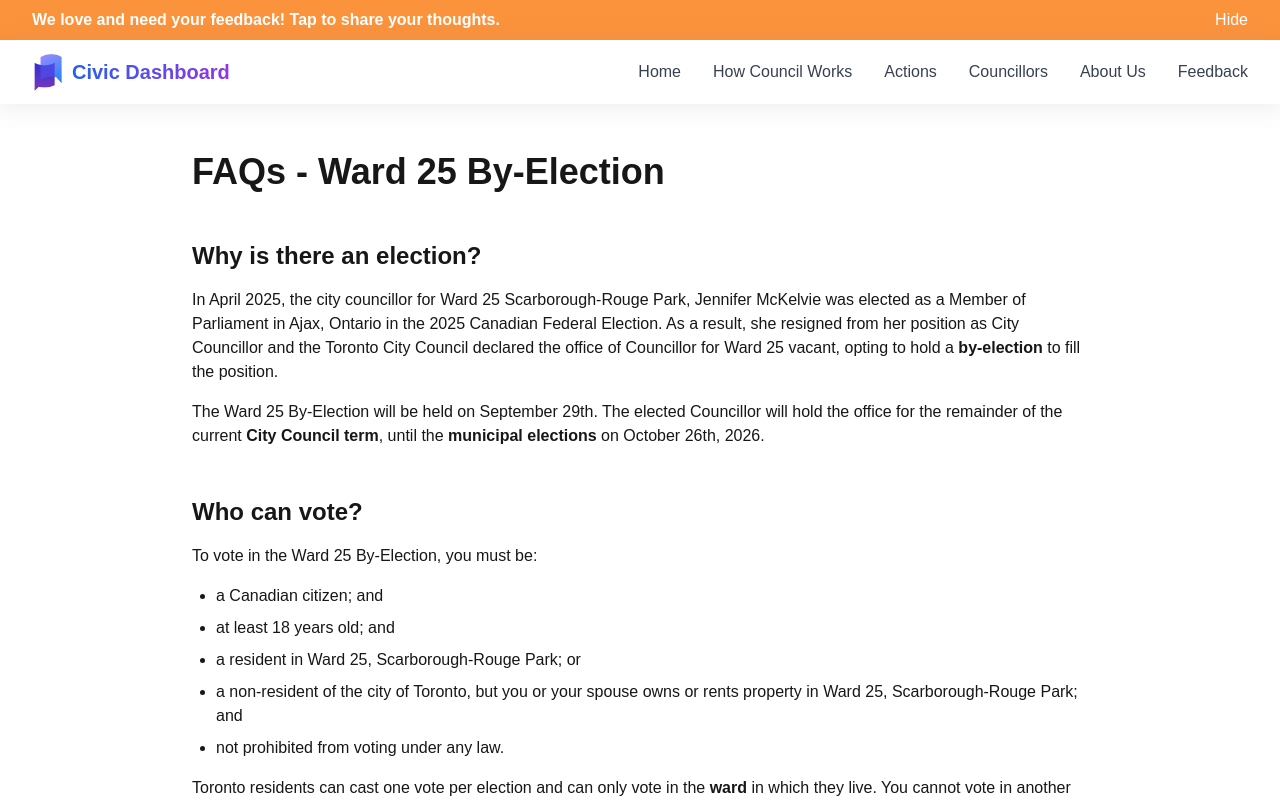
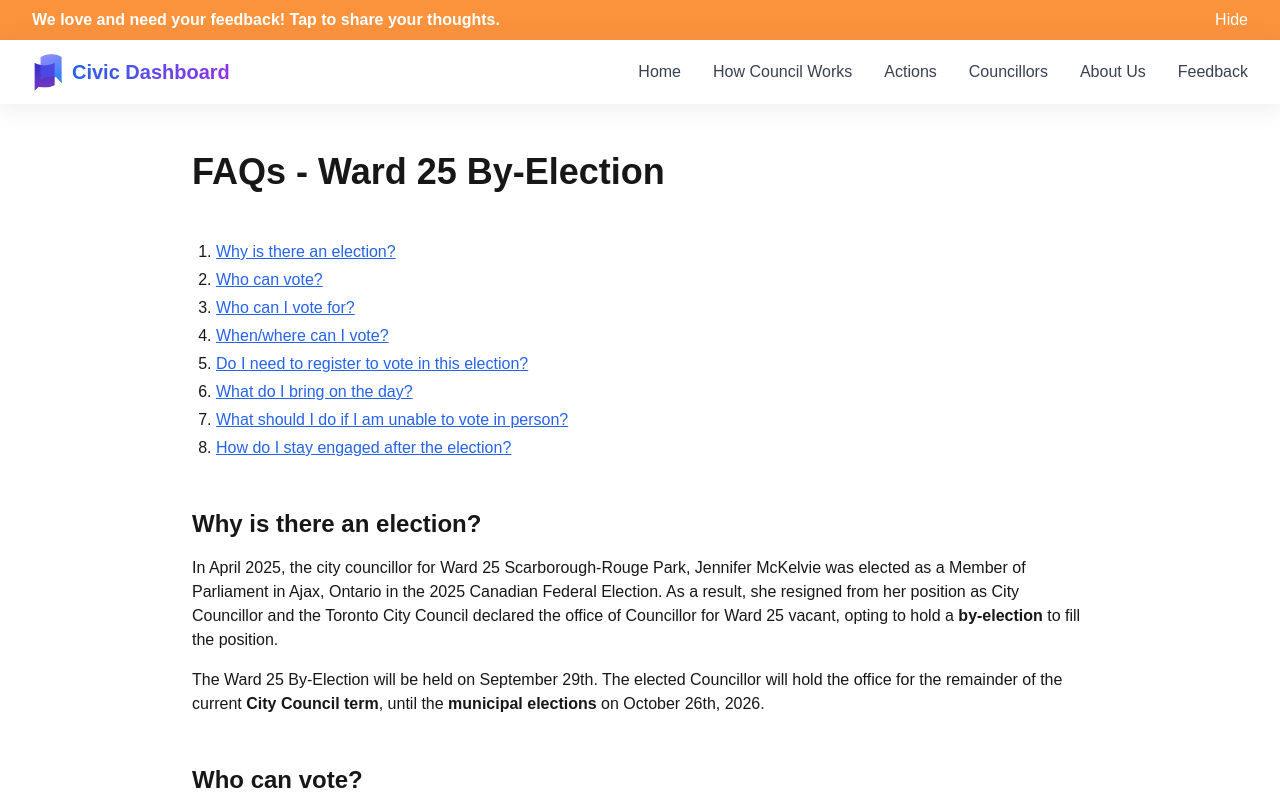
Before and after one commit to civic-dashboard/civic-dashboard-web, a Next.js app: page /ward25faq in a window 1280 px wide. Shown: the top 800 px of the page. Built offline with nearby package versions, Linux system fonts and the light colour scheme.

Commit message:
Add table of contents

```diff
--- a/src/app/ward25faq/page.tsx
+++ b/src/app/ward25faq/page.tsx
@@ -15,8 +15,51 @@ export default function Ward25FAQ() {
             FAQs - Ward 25 By-Election
           </h1>
 
+          <ol className="list-decimal pl-6 mb-12 space-y-1">
+            <li>
+              <Link href="#why" className="classic-link">
+                Why is there an election?
+              </Link>
+            </li>
+            <li>
+              <Link href="#voters" className="classic-link">
+                Who can vote?
+              </Link>
+            </li>
+            <li>
+              <Link href="#candidates" className="classic-link">
+                Who can I vote for?
+              </Link>
+            </li>
+            <li>
+              <Link href="#when-where" className="classic-link">
+                When/where can I vote?
+              </Link>
+            </li>
+            <li>
+              <Link href="#do-i-need-to-register" className="classic-link">
+                Do I need to register to vote in this election?
+              </Link>
+            </li>
+            <li>
+              <Link href="#what-to-bring" className="classic-link">
+                What do I bring on the day?
+              </Link>
+            </li>
+            <li>
+              <Link href="#alternative-voting-methods" className="classic-link">
+                What should I do if I am unable to vote in person?
+              </Link>
+            </li>
+            <li>
+              <Link href="#how-to-stay-engaged" className="classic-link">
+                How do I stay engaged after the election?
+              </Link>
+            </li>
+          </ol>
+
           <section className="mb-12">
-            <h2 className="text-2xl font-semibold mb-4">
+            <h2 className="text-2xl font-semibold mb-4" id="why">
               Why is there an election?
             </h2>
             <div className="space-y-4">
@@ -39,7 +82,9 @@ export default function Ward25FAQ() {
           </section>
 
           <section className="mb-12">
-            <h2 className="text-2xl font-semibold mb-4">Who can vote?</h2>
+            <h2 className="text-2xl font-semibold mb-4" id="voters">
+              Who can vote?
+            </h2>
             <div className="space-y-4">
               <p>To vote in the Ward 25 By-Election, you must be:</p>
               <ul className="list-disc pl-6 space-y-2">
@@ -120,7 +165,9 @@ export default function Ward25FAQ() {
           </section>
 
           <section className="mb-12">
-            <h2 className="text-2xl font-semibold mb-4">Who can I vote for?</h2>
+            <h2 className="text-2xl font-semibold mb-4" id="candidates">
+              Who can I vote for?
+            </h2>
             <p>
               A complete list of certified candidates, along with details of
               their nomination date, contact information and social media pages,
@@ -136,7 +183,7 @@ export default function Ward25FAQ() {
           </section>
 
           <section className="mb-12">
-            <h2 className="text-2xl font-semibold mb-4">
+            <h2 className="text-2xl font-semibold mb-4" id="when-where">
               When/where can I vote?
             </h2>
             <div className="space-y-4">
@@ -591,7 +638,10 @@ export default function Ward25FAQ() {
           </section>
 
           <section className="mb-12">
-            <h2 className="text-2xl font-semibold mb-4">
+            <h2
+              className="text-2xl font-semibold mb-4"
+              id="do-i-need-to-register"
+            >
               Do I need to register to vote in this election?
             </h2>
             <div className="space-y-4">
@@ -658,7 +708,7 @@ export default function Ward25FAQ() {
           </section>
 
           <section className="mb-12">
-            <h2 className="text-2xl font-semibold mb-4">
+            <h2 className="text-2xl font-semibold mb-4" id="what-to-bring">
               What do I bring on the day?
             </h2>
             <div className="space-y-4">
@@ -688,7 +738,10 @@ export default function Ward25FAQ() {
           </section>
 
           <section className="mb-12">
-            <h2 className="text-2xl font-semibold mb-4">
+            <h2
+              className="text-2xl font-semibold mb-4"
+              id="alternative-voting-methods"
+            >
               What should I do if I am unable to vote in person?
             </h2>
             <div className="space-y-4">
@@ -808,7 +861,10 @@ export default function Ward25FAQ() {
           </section>
 
           <section className="mb-12">
-            <h2 className="text-2xl font-semibold mb-4">
+            <h2
+              className="text-2xl font-semibold mb-4"
+              id="how-to-stay-engaged"
+            >
               How do I stay engaged after the election?
             </h2>
             <div className="space-y-4">
```
